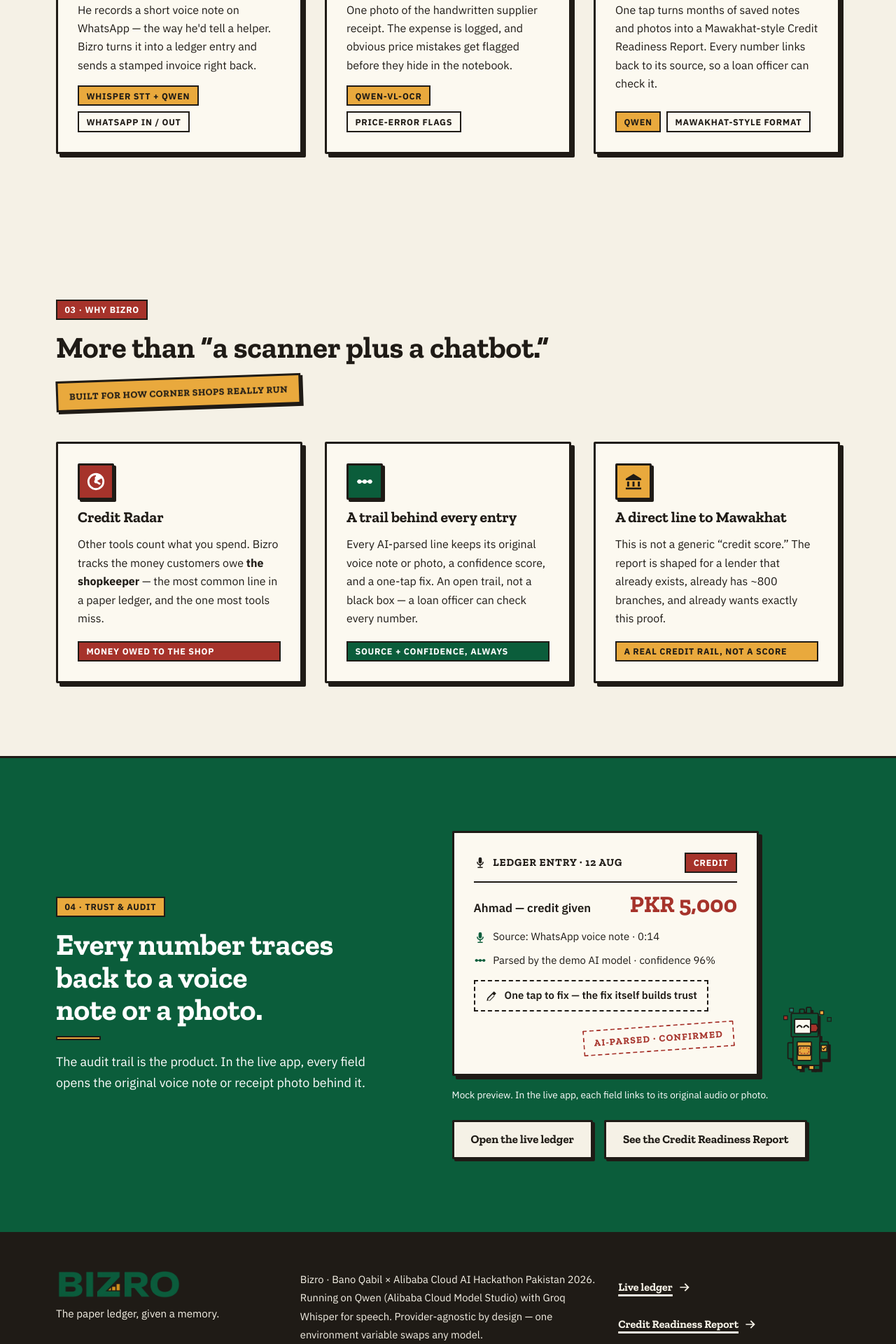
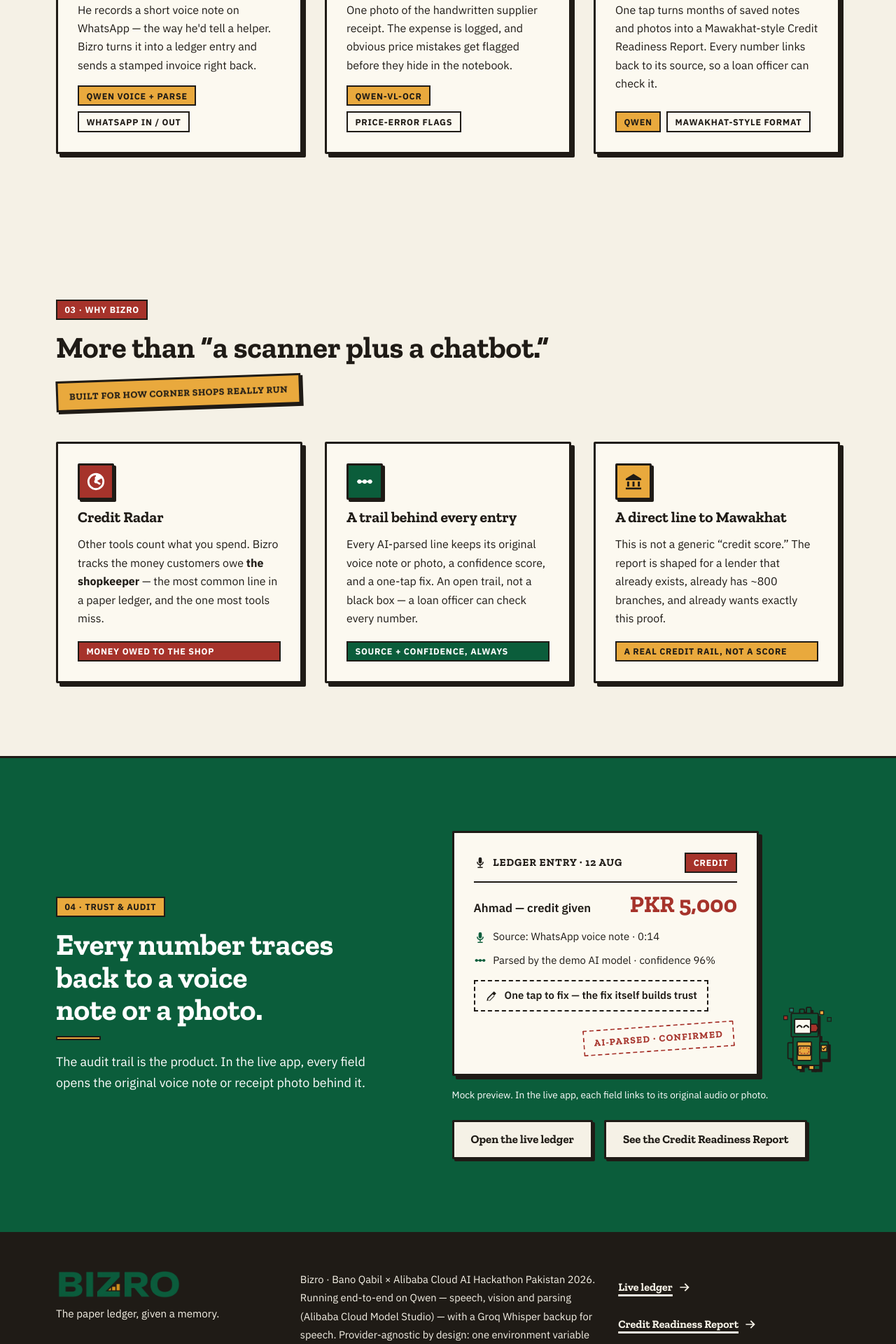
Before and after one commit to HussamHaroon/Bizro, a React (Vite) app in the folder site/: page / in a window 1280 px wide. Shown: the part 5700-7620 px from the top of the page at 70% size. Built offline with nearby package versions, Linux system fonts and the light colour scheme; a web font is replaced by a local one.

Commit message:
feat(site): the stack story — end-to-end Qwen with a Whisper backup for speech

```diff
--- a/site/src/content.ts
+++ b/site/src/content.ts
@@ -135,7 +135,7 @@
         h3: "Send a voice note",
         p:
           "He records a short voice note on WhatsApp — the way he'd tell a helper. Bizro turns it into a ledger entry and sends a stamped invoice right back.",
-        badges: ["Whisper STT + Qwen", "WhatsApp in / out"],
+        badges: ["Qwen voice + parse", "WhatsApp in / out"],
       },
       {
         chip: "Step 2 · Vision",
@@ -209,7 +209,7 @@
     credits1:
       "Bizro · Bano Qabil × Alibaba Cloud AI Hackathon Pakistan 2026.",
     credits2:
-      "Running on Qwen (Alibaba Cloud Model Studio) with Groq Whisper for speech. Provider-agnostic by design — one environment variable swaps any model.",
+      "Running end-to-end on Qwen — speech, vision and parsing (Alibaba Cloud Model Studio) — with a Groq Whisper backup for speech. Provider-agnostic by design: one environment variable swaps any model.",
     linkLedger: "Live ledger",
     linkReport: "Credit Readiness Report",
     honesty:
```
Also changed, not shown: 4 other files (tests, documents, lock files or other folders).
